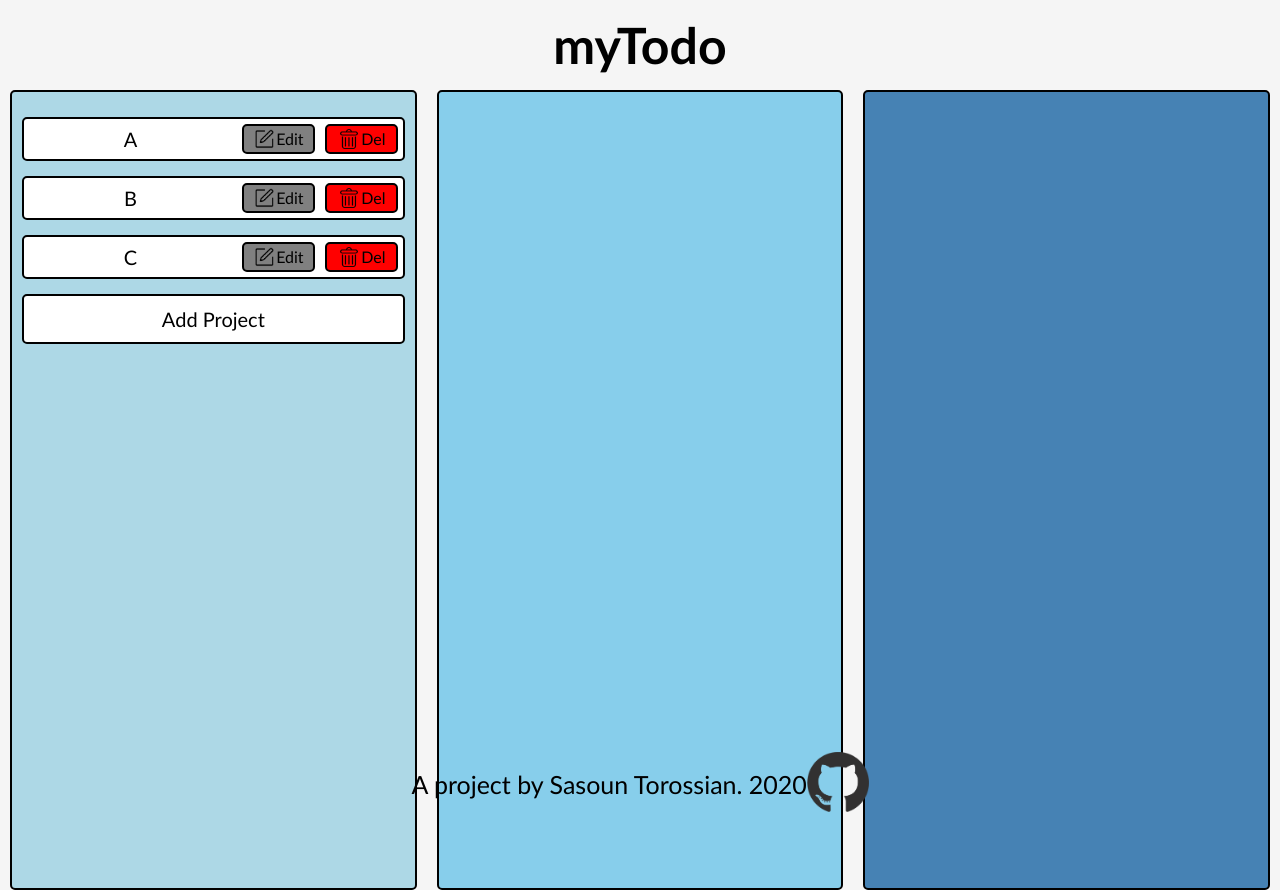
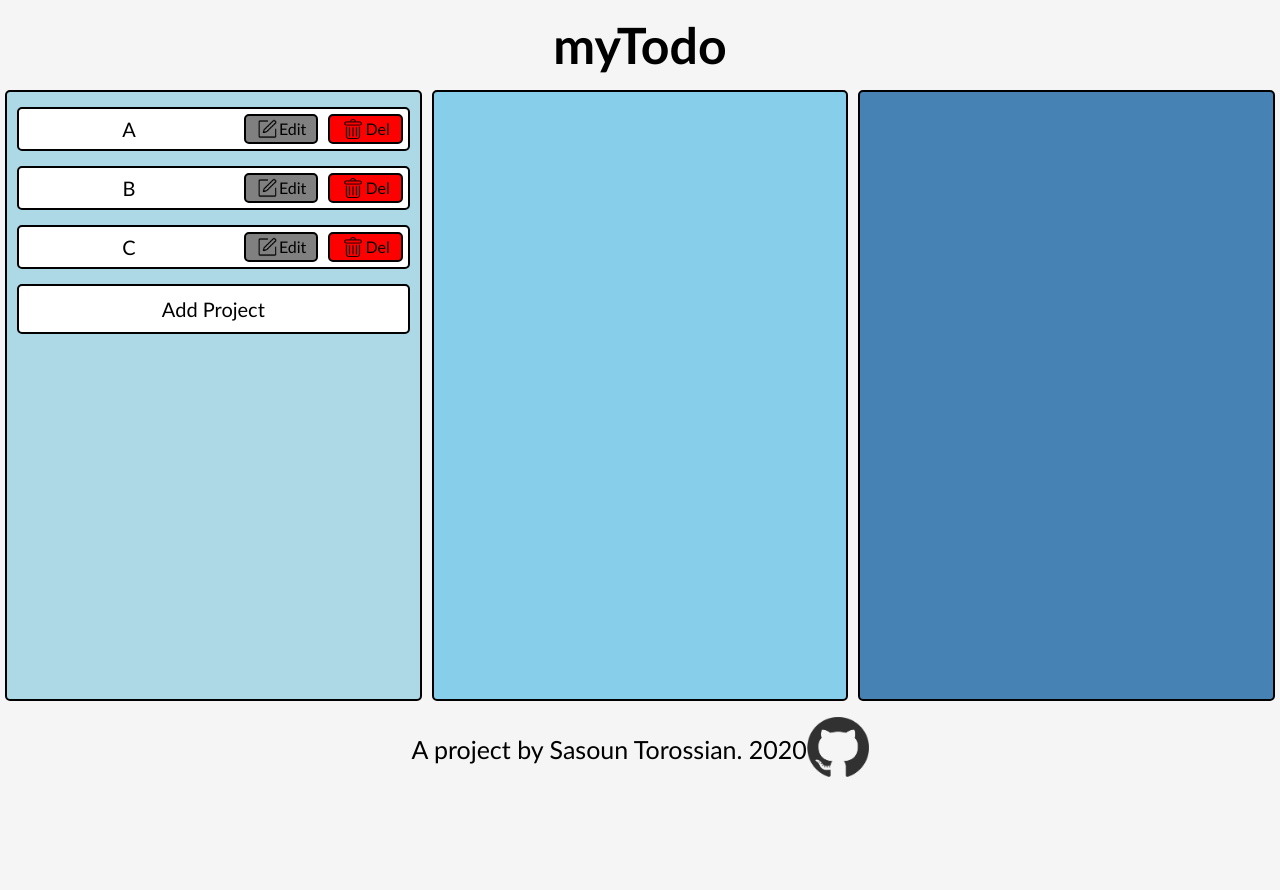
Before and after one commit to SasounTorossian/Todo, a plain HTML site: page index.html in a window 1280 px wide. After the commit the page ends 800 px from the top, so only its background shows below. Drawn offline with nearby package versions, Linux system fonts and the light colour scheme.

Commit message:
Styled header, content, and footer css. content exapnds automatically with increasing project tabs.

```diff
--- a/styles/style.css
+++ b/styles/style.css
@@ -9,9 +9,9 @@ body, html {
 }
 
 body {
-    position: relative;
-    min-height: 100vh;
     background-color: whitesmoke;
+    display: flex;
+    flex-direction: column;
 }
 
 /* HEADER */
@@ -34,8 +34,9 @@ body {
 }
 
 .subContent {
-  margin: 0 10px;
-  padding: 10px;
+  height: 100%;
+  margin: 0 5px;
+  padding: 0 10px;
   border: 2px black solid;
   border-radius: 5px;
 }
@@ -107,7 +108,7 @@ body {
   }
 
 .project:hover, .editProject:hover, .deleteProject:hover {
-  transform: scale(1.05);
+  transform: scale(1.03);
 }
 
 .openBtn {
@@ -125,7 +126,7 @@ body {
 }
 
 .openBtn:hover {
-  transform: scale(1.05);
+  transform: scale(1.03);
 }
 
 /* Task tab */
@@ -180,7 +181,7 @@ body {
   }
 
 .task:hover, .editTask:hover, .deleteTask:hover {
-  transform: scale(1.05);
+  transform: scale(1.03);
 }
 
 .titleTask, .titleProject {
@@ -235,13 +236,14 @@ body {
 
 /* FOOTER */
 .footer {
-    position: absolute;
+    /* position: absolute;
     bottom: 0;
     width: 100%;
+    height: 2.5rem; */
     display: flex;
     align-items: center;
     justify-content: center;
-    margin: auto;
+    margin: 20px;
   }
 
   .footer p {
@@ -378,5 +380,5 @@ body {
 }
 
 .submitButton:hover {
-  transform: scale(1.05);
+  transform: scale(1.03);
 }
```
